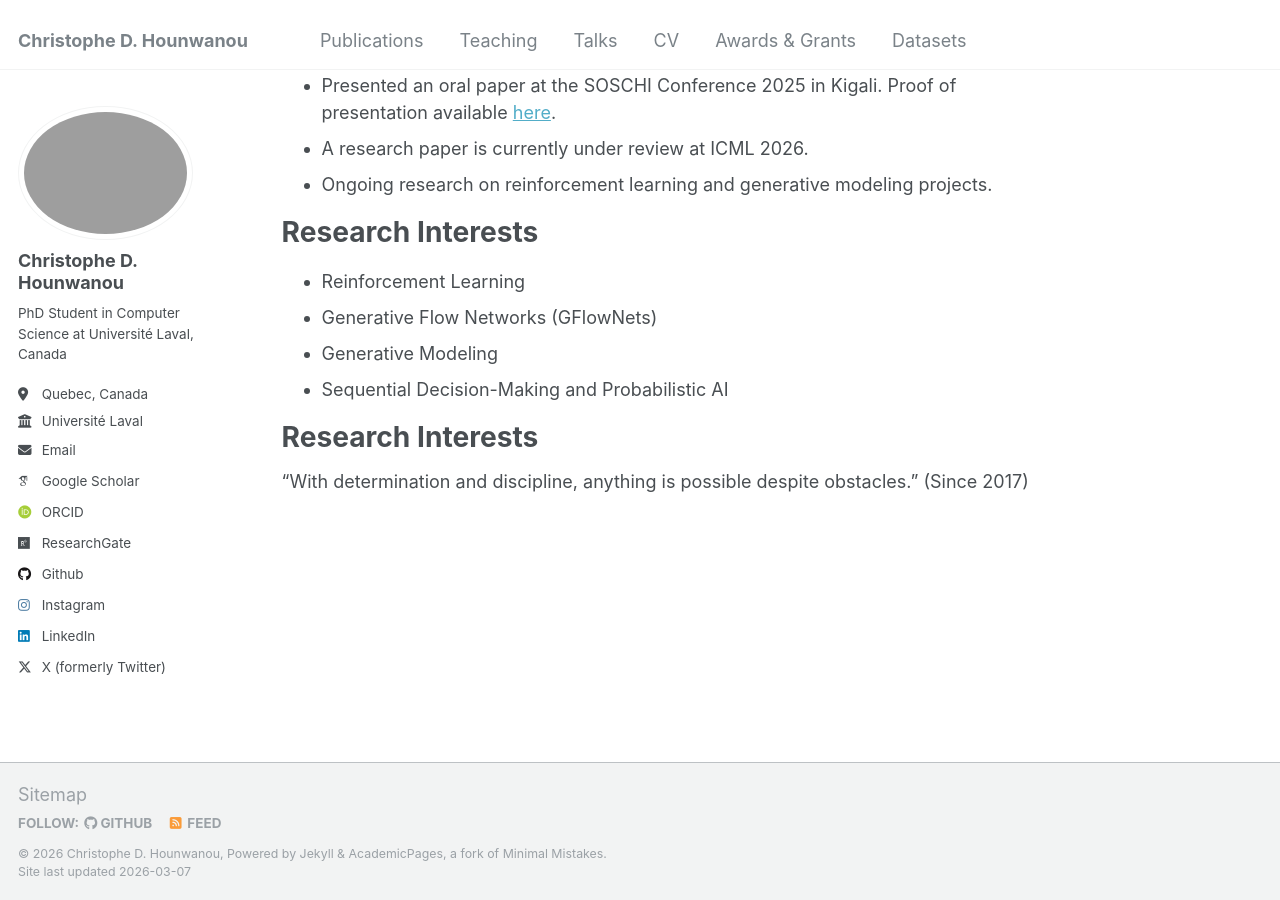
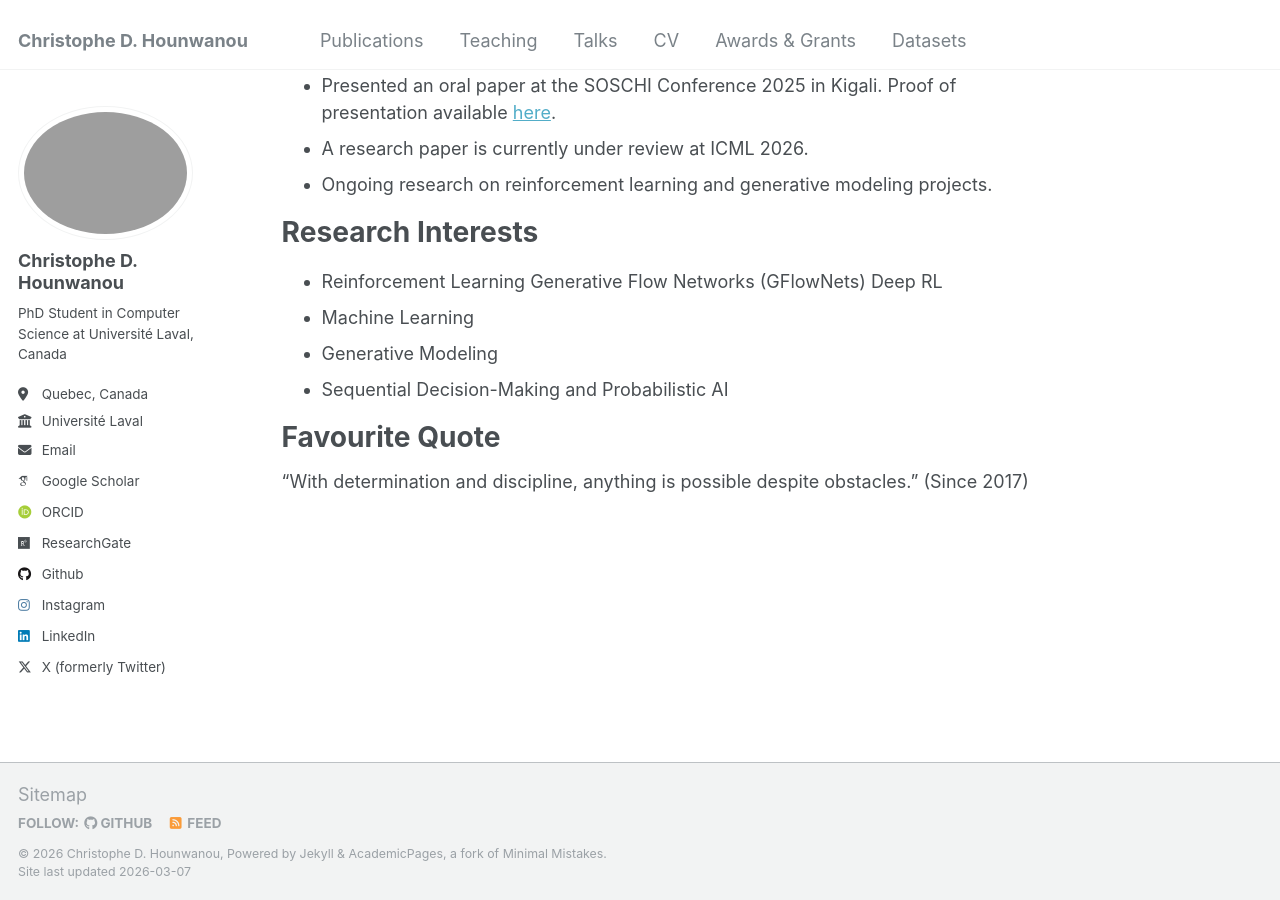
Before and after one commit to chrishounwanou/chrishounwanou.github.io, a Jekyll site: the page built from _pages/about.md, in a window 1280 px wide and 900 px high, scrolled down 697 px. Built offline with Jekyll 4.4.1, drawn with Linux system fonts in a browser that asks for light colours; some web fonts are replaced.

Commit message:
Update about.md

```diff
--- a/_pages/about.md
+++ b/_pages/about.md
@@ -22,11 +22,13 @@ Research Interests
 ======
 
 - Reinforcement Learning
-- Generative Flow Networks (GFlowNets)
+  Generative Flow Networks (GFlowNets)
+  Deep RL
+- Machine Learning
 - Generative Modeling
 - Sequential Decision-Making and Probabilistic AI
 
-Research Interests
+Favourite Quote
 ======
 
 “With determination and discipline, anything is possible despite obstacles.” (Since 2017)
```
